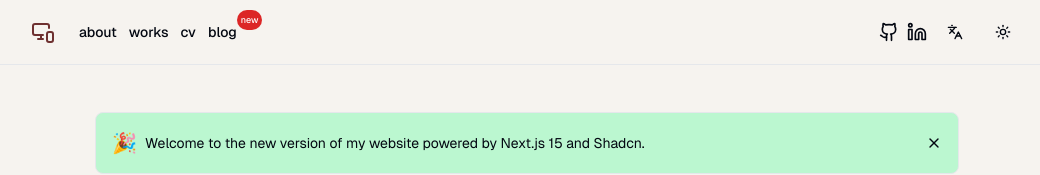
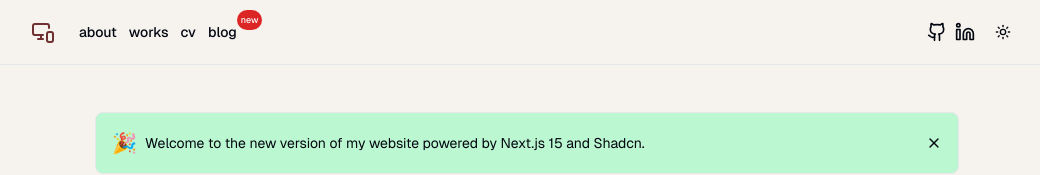
Before and after one commit to rpribau/blog.rob, a Next.js app: page / in a window 1280 px wide. Shown: the top 175 px of the page, without its empty margins (113-1153 px from the left). Built offline with nearby package versions, Linux system fonts and the light colour scheme.

Commit message:
Disable language change for initial release

```diff
--- a/components/navbar.tsx
+++ b/components/navbar.tsx
@@ -4,7 +4,7 @@ import Link from "next/link"
 import { Github, Linkedin, MonitorSmartphone, Moon, Sun, Languages } from 'lucide-react'
 import { Button } from "@/components/ui/button"
 import { useTheme } from "next-themes"
-import { Popover, PopoverContent, PopoverTrigger } from "@/components/ui/popover"
+// import { Popover, PopoverContent, PopoverTrigger } from "@/components/ui/popover"
 import { useLanguage } from "@/contexts/LanguageContext"
 import { useTranslation } from "@/hooks/useTranslation"
 
@@ -69,7 +69,7 @@ export function Navbar() {
             >
               <Linkedin className="h-5 w-5" />
             </Link>
-            <Popover>
+            {/* <Popover>
               <PopoverTrigger asChild>
                 <Button
                   variant="ghost"
@@ -100,7 +100,7 @@ export function Navbar() {
                   </Button>
                 </div>
               </PopoverContent>
-            </Popover>
+            </Popover> */}
 
             <Button
               variant="ghost"
```
